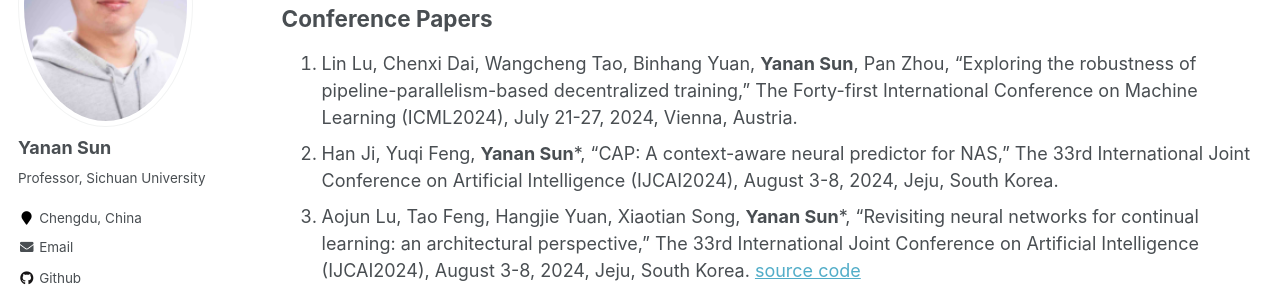
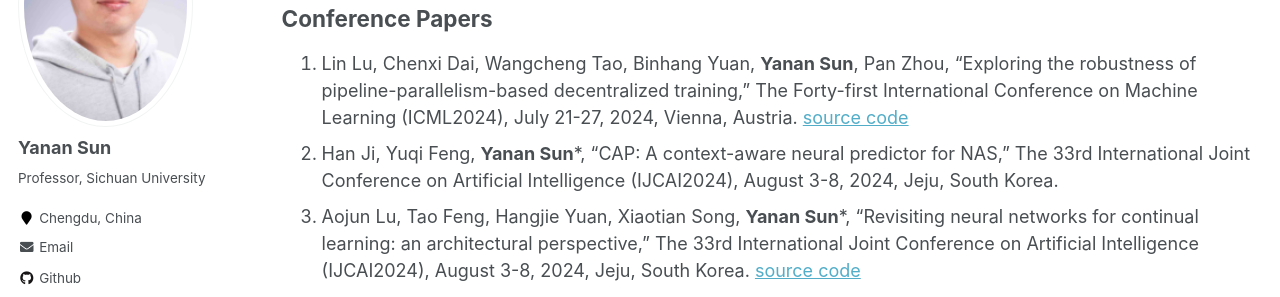
Before and after one commit to yn-sun/yn-sun.github.io, a Jekyll site: the page built from _pages/publications.md, in a window 1280 px wide and 900 px high, scrolled down 4119 px. Shown: the part 153-450 px from the top of the window. Built offline with Jekyll 4.4.1, drawn with Linux system fonts in a browser that asks for light colours; comment, search, counter and statistics services are not loaded.

Commit message:
Update publications.md

```diff
--- a/_pages/publications.md
+++ b/_pages/publications.md
@@ -55,7 +55,7 @@ author_profile: true
 
 
 ## Conference Papers
-1. Lin Lu, Chenxi Dai, Wangcheng Tao, Binhang Yuan, **Yanan Sun**, Pan Zhou, "Exploring the robustness of pipeline-parallelism-based decentralized training," The Forty-first International Conference on Machine Learning (ICML2024), July 21-27, 2024, Vienna, Austria.
+1. Lin Lu, Chenxi Dai, Wangcheng Tao, Binhang Yuan, **Yanan Sun**, Pan Zhou, "Exploring the robustness of pipeline-parallelism-based decentralized training," The Forty-first International Conference on Machine Learning (ICML2024), July 21-27, 2024, Vienna, Austria. [source code](https://github.com/dcx001016/pipeline_attack)
 2. Han Ji, Yuqi Feng, **Yanan Sun***, "CAP: A context-aware neural predictor for NAS," The 33rd International Joint Conference on Artificial Intelligence (IJCAI2024), August 3-8, 2024, Jeju, South Korea.
 3. Aojun Lu, Tao Feng, Hangjie Yuan, Xiaotian Song, **Yanan Sun***, "Revisiting neural networks for continual learning: an architectural perspective," The 33rd International Joint Conference on Artificial Intelligence (IJCAI2024), August 3-8, 2024, Jeju, South Korea. [source code](https://github.com/byyx666/ArchCraft)
 4. Xiaotian Song, Andy Song, Rong Xiao, **Yanan Sun***, "One-step spiking transformer with a linear complexity," The 33rd International Joint Conference on Artificial Intelligence (IJCAI2024), August 3-8, 2024, Jeju, South Korea.[source code](https://github.com/songxt3/OST)
```
